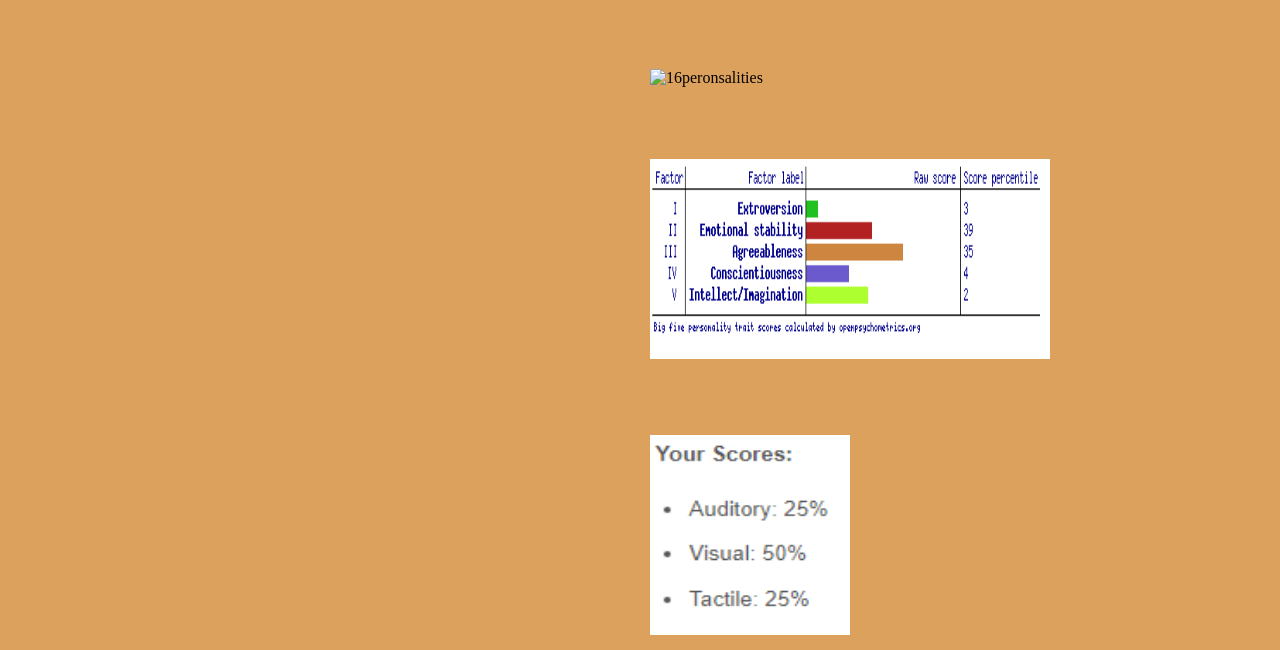
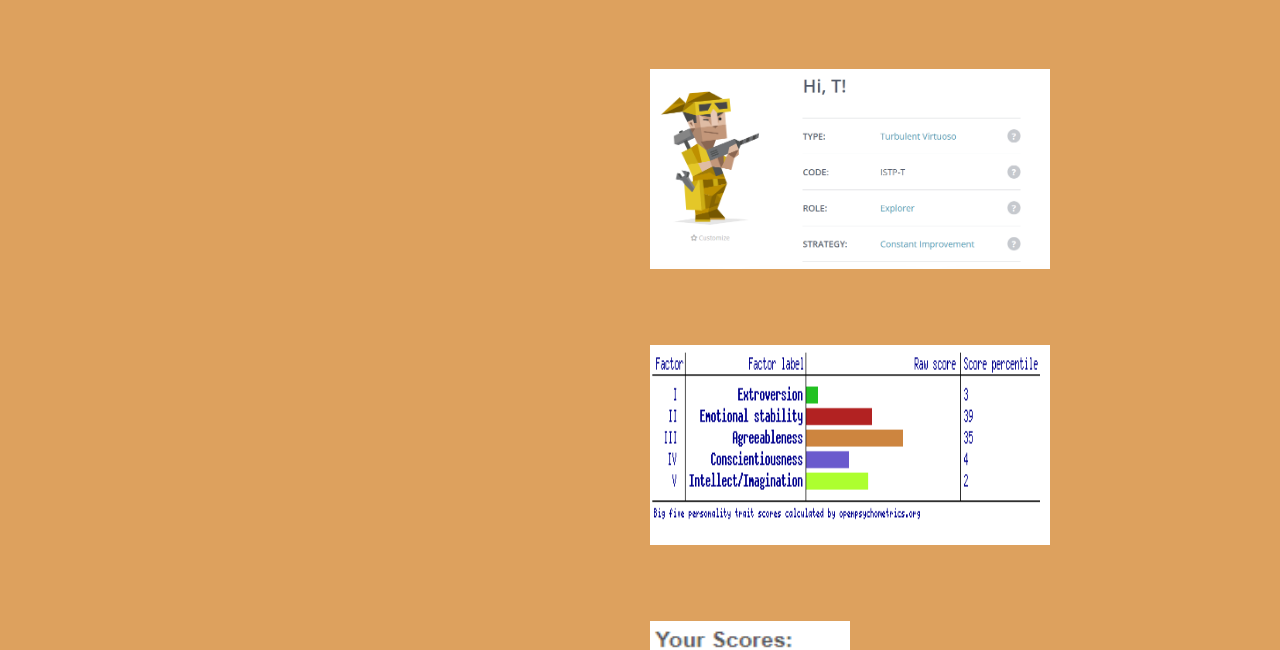
Before and after one commit to Albertron22/Assignment-1, a plain HTML site: page personailty.html in a window 1280 px wide. Shown: the part 158-808 px from the top of the page. Drawn offline with Linux system fonts and the light colour scheme.

Commit message:
Update personailty.html

```diff
--- a/personailty.html
+++ b/personailty.html
@@ -12,7 +12,7 @@
   <br>
   <br>
   <br>
-  <img src="per16.jpg" width="400px" height="200px" alt="16peronsalities">
+  <img src="per16.PNG" width="400px" height="200px" alt="16peronsalities">
 
   <br>
   <br>
```
